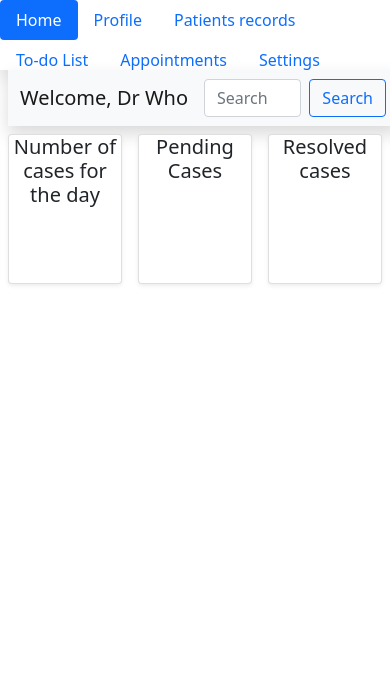
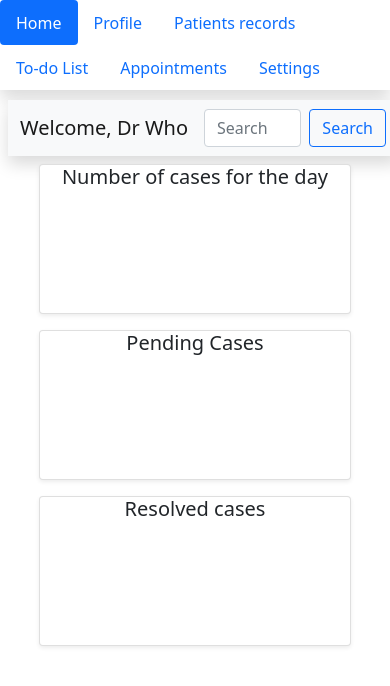
Before and after one commit to AboladeTikristi/Hospital-Management, a React (Create React App) app in the folder doctorsreport/: page /drdashboard in a window 390 px wide. Shown: the top 686 px of the page. Built offline with nearby package versions, Linux system fonts and the light colour scheme; a web font is replaced by a local one.

Commit message:
Updated dr dashboard

```diff
--- a/doctorsreport/src/index.css
+++ b/doctorsreport/src/index.css
@@ -10,7 +10,7 @@
 @media (max-width:700px) {
   #v-pills-tab {
       flex-direction: row !important;
-      height: 70px !important;
+      height: 90px !important;
       /* width: 100% !important; */
       min-width: fit-content !important;
   }
@@ -18,6 +18,7 @@
     width: 100% !important;
   }
   #genNav{
+    margin-top: 10px !important;
     width: 100% !important;
   }
 
@@ -34,6 +35,16 @@
 #v-pills-tabContent{
   width: 85%;
 }
+@media (max-width:600px) {
+  #dashBody{
+    flex-direction: column !important;
+    align-items: center !important;
+    justify-content: center !important;
+  }
+  #dashCon {
+    width: 80% !important;
+  }
+}
 
 /* Appointments */
 #appointmentList {
@@ -43,3 +54,28 @@
 #flexCheckDefault{
   margin-left: 5px;
 }
+
+@media (max-width:600px) {
+  #appointDiv{
+    flex-direction: column !important;
+  }
+  #appointSubDiv{
+    width: 100% !important;
+  }
+}
+
+/* Profile */
+@media (max-width:600px) {
+ #mainProfile{
+   flex-direction: column !important;
+   overflow-y: scroll !important;
+ }
+ #subProfile1 {
+   width: 100% !important;
+   height: 50% !important;
+ }
+ #subProfile2 {
+   width: 100% !important;
+   height: 50% !important;
+ }
+}
--- a/doctorsreport/src/pages/Appointments.jsx
+++ b/doctorsreport/src/pages/Appointments.jsx
@@ -3,10 +3,10 @@ const Appointments = () => {
     return (
         <>
             <main className="row d-flex flex-column justify-content-center align-items-center">
-                <div className="card mt-3" style={{ width: "90%" }}>
+                <div className="card mt-3" style={{ width: "90%" }} >
                     <h5 className="text-center">Welcome Dr Who. These are your appointments for today</h5>
-                    <div className="w-100 d-flex justify-content-center align-items-center">
-                        <div className="w-50 card mx-2  py-2 my-4">
+                    <div className="w-100 d-flex justify-content-center align-items-center" id="appointDiv">
+                        <div className="w-50 card mx-2  py-2 my-4" id="appointSubDiv">
                             <h6 className="text-center">Physical Appointments</h6>
                             <div className="form-check my-2 mx-2" id="appointmentList">
                                 <label className="form-check-label" htmlFor="flexCheckDefault">
@@ -15,7 +15,7 @@ const Appointments = () => {
                                 <input className="form-check-input" type="checkbox" value="" id="flexCheckDefault" />
                             </div>
 
-                                    <div className="form-check my-2 mx-2" id="appointmentList">
+                            <div className="form-check my-2 mx-2" id="appointmentList">
                                 <label className="form-check-label" htmlFor="flexCheckDefault">
                                     Lorem ipsum dolor sit amet.
                                 </label>
@@ -46,7 +46,7 @@ const Appointments = () => {
                         </div>
 
 
-                        <div className="w-50 card mx-2 py-2 my-4">
+                        <div className="w-50 card mx-2 py-2 my-4" id="appointSubDiv">
                             <h6 className="text-center">Online Appointments</h6>
                             <div className="form-check my-2 mx-2" id="appointmentList">
                                 <label className="form-check-label" htmlFor="flexCheckDefault">
@@ -55,7 +55,7 @@ const Appointments = () => {
                                 <input className="form-check-input" type="checkbox" value="" id="flexCheckDefault" />
                             </div>
 
-                                    <div className="form-check my-2 mx-2" id="appointmentList">
+                            <div className="form-check my-2 mx-2" id="appointmentList">
                                 <label className="form-check-label" htmlFor="flexCheckDefault">
                                     Lorem ipsum dolor sit amet.
                                 </label>
--- a/doctorsreport/src/pages/Dashboard.jsx
+++ b/doctorsreport/src/pages/Dashboard.jsx
@@ -3,16 +3,16 @@ const Dashboard = () => {
     return (
         <>
             <main className="w-100" id="dashboardBody">
-                <main className="d-flex w-100 justify-content-between">
-                    <div className="card m-2 shadow-sm" style={{ height: "150px", width:"33%" }}>
+                <main className="d-flex w-100 justify-content-between" id="dashBody">
+                    <div className="card m-2 shadow-sm" style={{ height: "150px", width:"33%" }} id="dashCon">
                         <h5 className="text-center  ">Number of cases for the day</h5>
 
                     </div>
-                    <div className="card m-2 shadow-sm" style={{ height: "150px", width:"33%" }}>
+                    <div className="card m-2 shadow-sm" style={{ height: "150px", width:"33%" }} id="dashCon">
                         <h5 className="text-center  ">Pending Cases</h5>
 
                     </div>
-                    <div className="card m-2 shadow-sm" style={{ height: "150px", width:"33%" }}>
+                    <div className="card m-2 shadow-sm" style={{ height: "150px", width:"33%" }} id="dashCon">
                         <h5 className="text-center  ">Resolved cases</h5>
                     </div>
                 </main>
--- a/doctorsreport/src/pages/Profile.jsx
+++ b/doctorsreport/src/pages/Profile.jsx
@@ -3,8 +3,8 @@ const Profile = () => {
 
     return (
         <>
-            <main className="w-100 d-flex align-items-center justify-content-center mt-3" style={{ height: "86vh" }}>
-                <div className="card mx-3" style={{ width: "30%", borderRadius: "10px", height: "100%" }}>
+            <main className="w-100 d-flex align-items-center justify-content-center mt-3 container" style={{ height: "86vh" }} id="mainProfile">
+                <div className="card mx-3 " style={{ width: "30%", borderRadius: "10px", height: "100%" }} id="subProfile1">
                     <div style={{ width: "100%", display: "flex", justifyContent: "center", borderRadius: "10px" }} className="py-3 bg bg-primary">
                         <img src={drJuice} alt="" style={{ width: "50%", height: "160px", borderRadius: "100%" }} />
                     </div>
@@ -22,7 +22,7 @@ const Profile = () => {
                     </div>
 
                 </div>
-                <div className="card mx-3" style={{ width: "70%", borderRadius: "10px", height: "100%" }}>
+                <div className="card mx-3" style={{ width: "70%", borderRadius: "10px", height: "100%" }} id="subProfile2">
                     <h5 className="my-3 text-center">About me</h5>
                     <p className="text-center mx-3">
                         Lorem ipsum dolor sit amet consectetur adipisicing elit.
```
